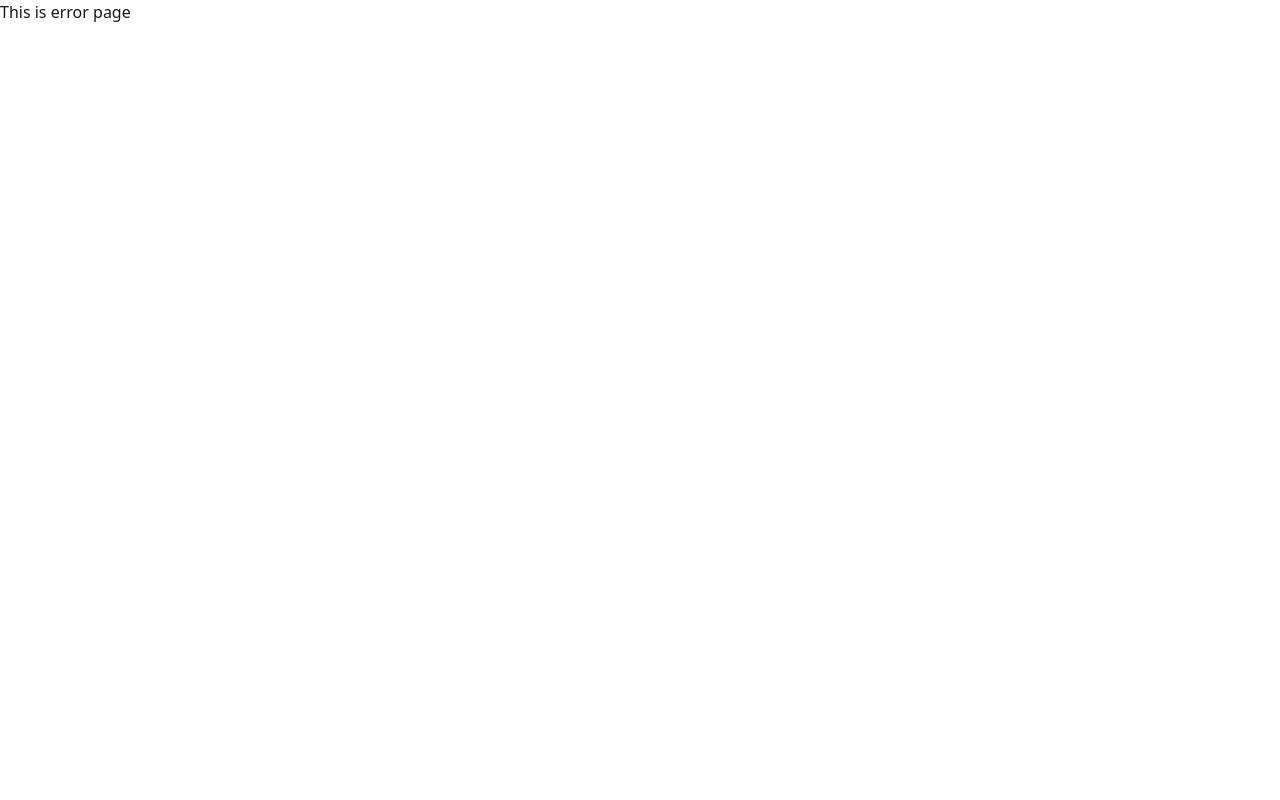
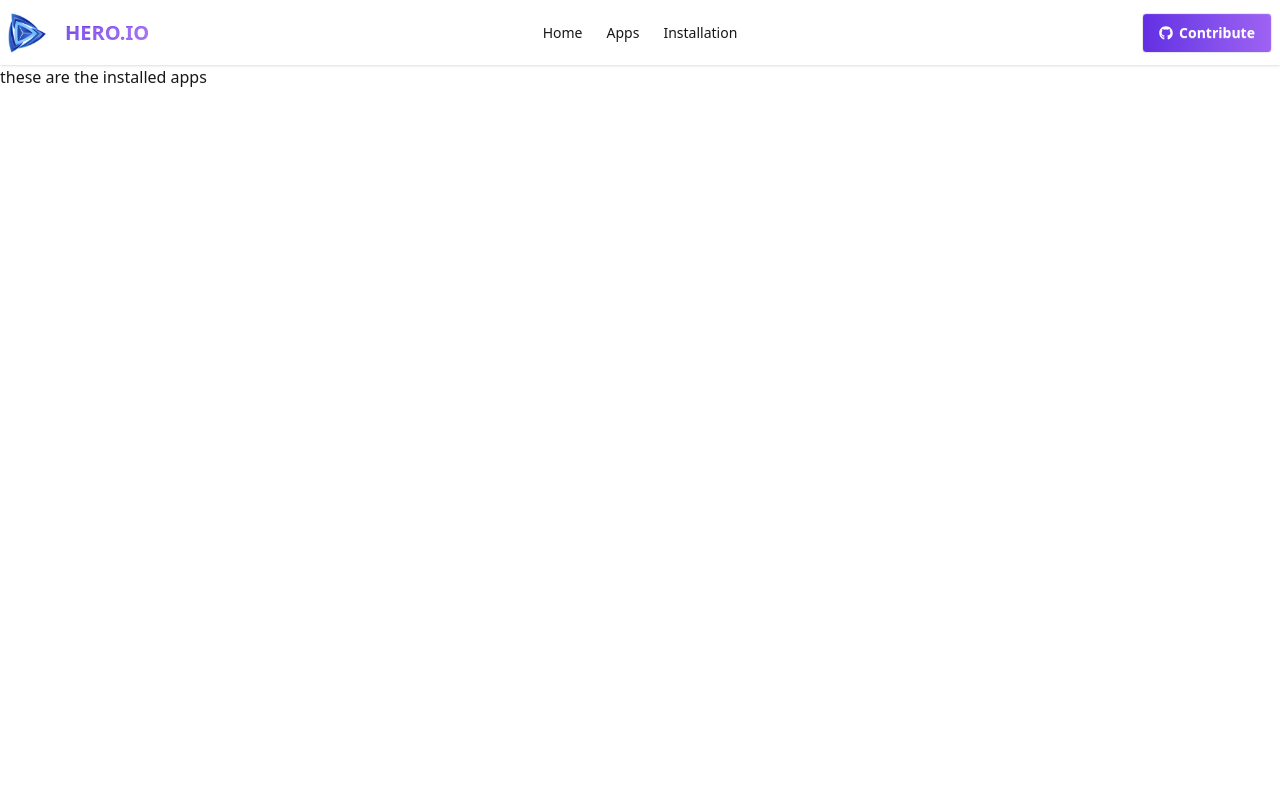
Before and after one commit to KnoxNeon/B12A08, a React (Vite) app: page /installation in a window 1280 px wide. Before the commit this address had no page. Shown: the top 800 px of the page. Built offline with nearby package versions, Linux system fonts and the light colour scheme.

Commit message:
add all apps and installation route

```diff
--- a/src/Pages/Apps.jsx
+++ b/src/Pages/Apps.jsx
@@ -1,11 +1,26 @@
+import { Link } from "react-router"
+import useApps from "../Hooks/useApps"
+import AppCard from "../Components/AppCard"
+
 const Apps = () => {
+
+  const { apps, loading, error } = useApps()
+
   return (
     <div>
-      <h1>this is apps
-
-      </h1>
+      <h1 className='mt-20 mb-2 text-5xl font-bold text-center'>Our All Applications</h1>
+      <p className='text-[#627382] text-xl text-center mb-10'>Explore All Apps on the Market developed by us. We code for Millions</p>
+      <div className='grid grid-cols-2 md:grid-cols-3 lg:grid-cols-4 gap-6 my-10 mx-20 '>
+        {
+          apps.map(app => (
+            <AppCard key={app.id} app={app} />
+          ))
+        }
+      </div>
     </div>
   )
 }
 
+
+
 export default Apps
--- /dev/null
+++ b/src/Pages/Installation.jsx
@@ -0,0 +1,12 @@
+import React from 'react'
+
+const Installation = () => {
+  return (
+    <div>
+      these are the installed apps
+
+    </div>
+  )
+}
+
+export default Installation
--- a/src/Routes/Routes.jsx
+++ b/src/Routes/Routes.jsx
@@ -6,6 +6,7 @@ import Hero from "../Components/Hero";
 import Banner from "../Components/Banner";
 import AppCard from "../Components/AppCard";
 import Home from "../Components/Home";
+import Installation from "../Pages/Installation";
 
 export const router = createBrowserRouter([
   {
@@ -21,6 +22,10 @@ export const router = createBrowserRouter([
             path: "/",
             element: <div><Hero /> <Banner/> <Home/></div>
         },
+        {
+            path: "/installation",
+            element: <div><Installation/></div>
+        },
     ]
 
   },
--- a/src/components/AppCard.jsx
+++ b/src/components/AppCard.jsx
@@ -8,7 +8,7 @@ const AppCard = ({app}) => {
       <div>
           <div className="card bg-base-100 w-full shadow-sm hover:scale-105">
               <figure>
-                  <img className='w-full h-80 bg-white object-cover'
+                  <img className='w-full lg:h-80 bg-white object-cover'
                       src={app.image}
                       alt="{app.title}" />
               </figure>
--- a/src/components/Navbar.jsx
+++ b/src/components/Navbar.jsx
@@ -1,5 +1,6 @@
 import React from 'react'
 import { FaGithub } from "react-icons/fa";
+import { Link, NavLink } from 'react-router';
 
 const Navbar = () => {
   return (
@@ -19,13 +20,13 @@ const Navbar = () => {
       </ul>
     </div>
     <img className='h-10 w-10' src="../logo.png" alt="" />
-    <a className="btn btn-ghost text-xl bg-linear-to-r from-[#632EE3] to-[#9F62F2] bg-clip-text text-transparent">HERO.IO</a>
+    <NavLink className="btn btn-ghost text-xl bg-linear-to-r from-[#632EE3] to-[#9F62F2] bg-clip-text text-transparent">HERO.IO</NavLink>
   </div>
   <div className="navbar-center hidden lg:flex">
     <ul className="menu menu-horizontal px-1">
-      <li><a>Home</a></li>
-      <li><a>Apps</a></li>
-      <li><a>Installation</a></li>
+      <li><Link to='/'>Home</Link></li>
+      <li><Link to='/apps'>Apps</Link></li>
+      <li><Link to='/installation'>Installation</Link></li>
     </ul>
   </div>
   <div className="navbar-end">
```
